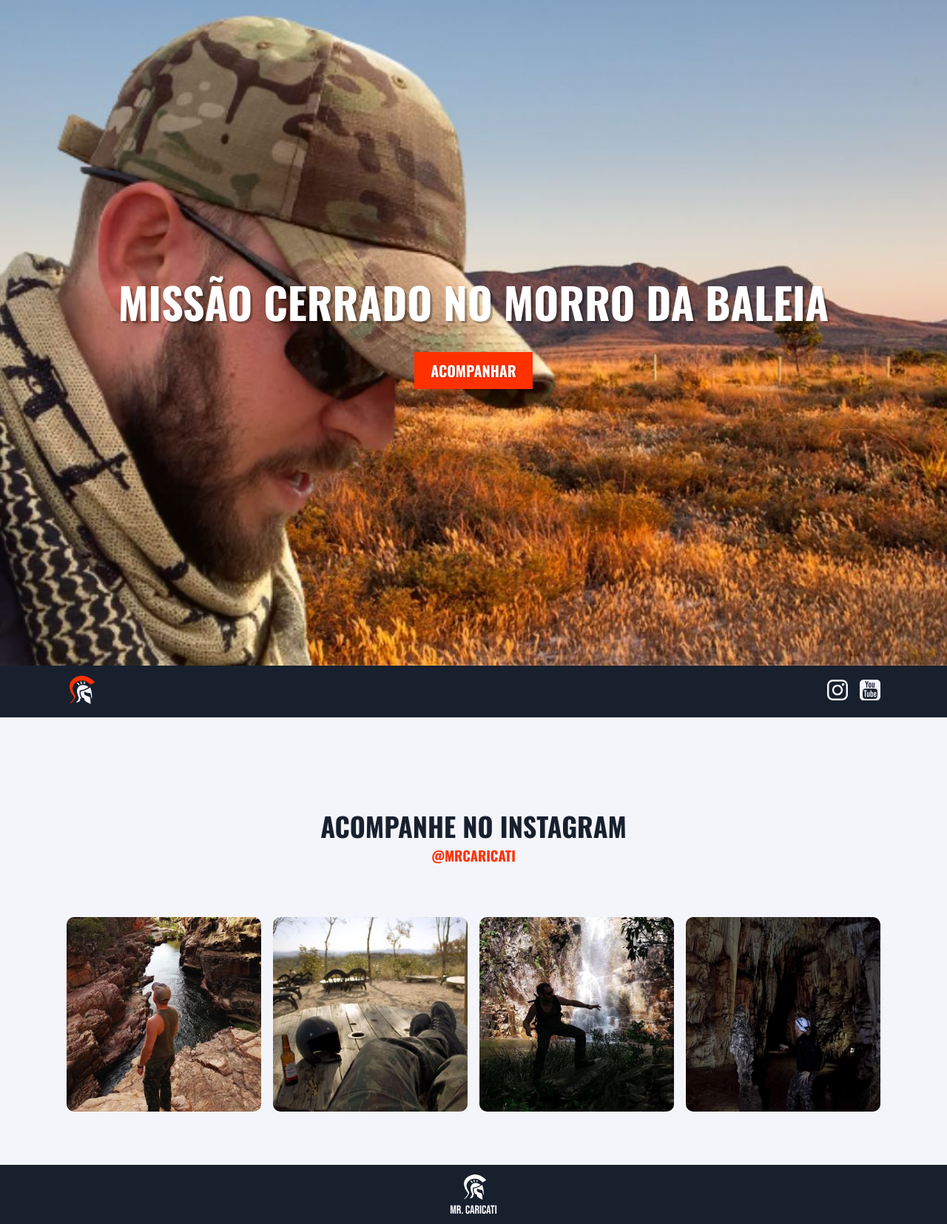
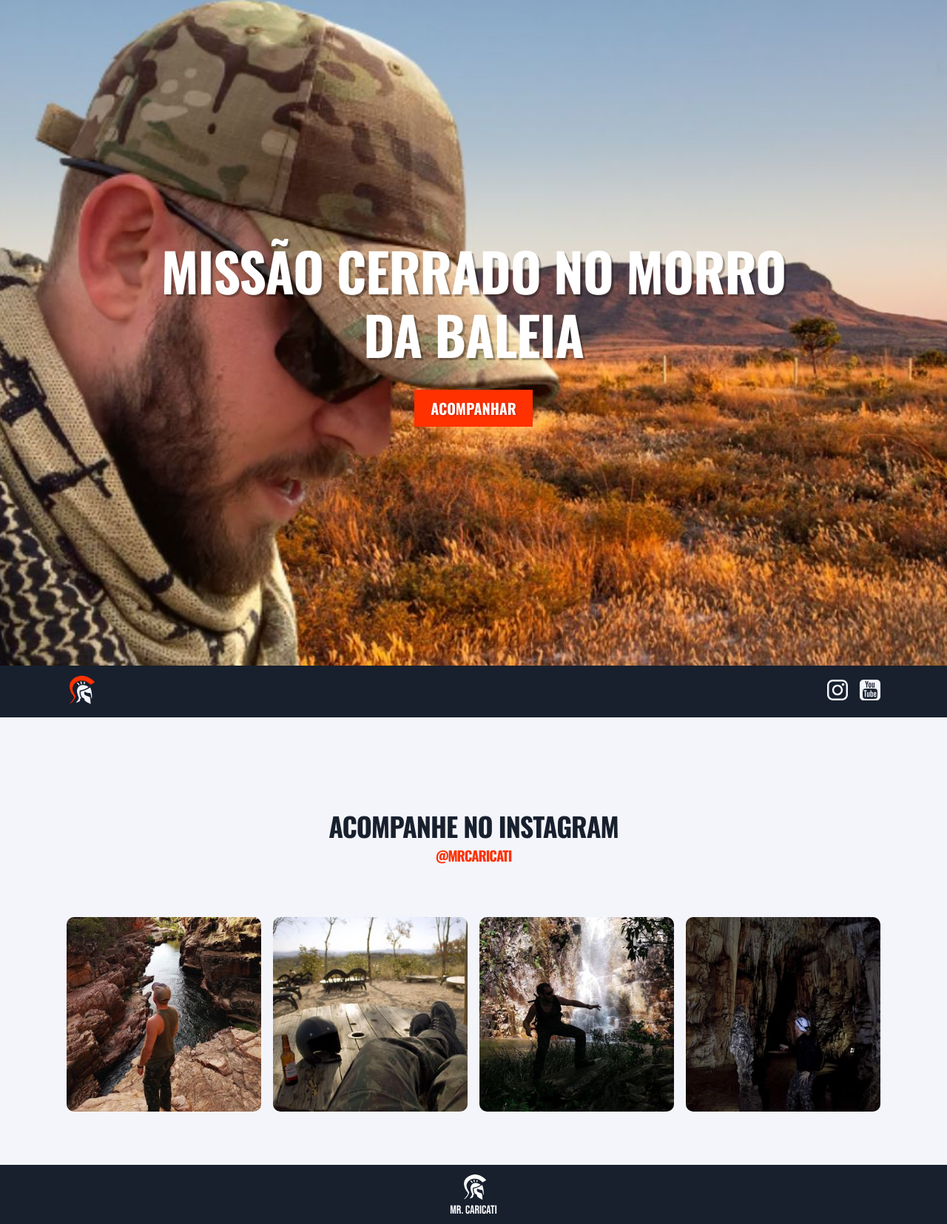
Before and after one commit to caricati/jekyll-life, a Jekyll site: the page built from index.md, in a window 1280 px wide. Shown: the whole page at 74% size. Built offline with Jekyll 4.4.1, drawn with Linux system fonts in a browser that asks for light colours.

Commit message:
use mrcaricati.com without subdomains and add animations to pitch cover

```diff
--- a/CNAME
+++ b/CNAME
@@ -1 +1 @@
-life.mrcaricati.com
+mrcaricati.com
--- a/_config.yml
+++ b/_config.yml
@@ -40,7 +40,7 @@
   - Pescaria
   - v2
   - Moto custom
-url: "https://life.mrcaricati.com/"
+url: "https://mrcaricati.com/"
 twitter_username: mrcaricati
 github_username:  caricati
 
--- a/_layouts/home.html
+++ b/_layouts/home.html
@@ -11,11 +11,11 @@
       {% for post in site.posts limit:1 %}
         <section
           id="pitch"
-          class="full-height flex-all-center relative box-shadow"
+          class="full-height flex-all-center relative box-shadow overflow-hidden"
         >
           <img
             src="{{ post.pitchUrl }}"
-            class="img-full-cover absolute"
+            class="img-full-cover absolute anim-pulse-smooth"
             alt=""
           />
           <div class="flex-x-center relative z-index-5">
--- a/assets/css/styles.scss
+++ b/assets/css/styles.scss
@@ -8,15 +8,15 @@
   margin: 0;
 }
 
-$body-color: #F4F5FB;
-$body-contrast-color: #E7E8EF;
+$body-color: #f4f5fb;
+$body-contrast-color: #e7e8ef;
 $white-color: #ffffff;
-$primary-color: #FF3100;
+$primary-color: #ff3100;
 $primary-color-hover: #f4461b;
-$text-color: #18202E;
-$dark-bg-color: #18202E;
-$text-light-color: #626E84;
-$dark-text-color: #0D0F13;
+$text-color: #18202e;
+$dark-bg-color: #18202e;
+$text-light-color: #626e84;
+$dark-text-color: #0d0f13;
 $gray-3-color: #c7c7c7;
 $gray-4-color: #eeeeee;
 $gray-5-color: #f9f9f9;
@@ -44,6 +44,7 @@
 h6 {
   color: $text-color;
   font-family: $heading-font-family;
+  letter-spacing: -1px;
   text-transform: uppercase;
   font-weight: bold;
 }
@@ -54,10 +55,15 @@
 }
 
 h1.pitch-heading {
-  font-size: 3.625rem;
+  font-size: 4.5rem;
   line-height: 1.2;
   text-shadow: 3px 3px 1px rgba(0, 0, 0, 0.3);
   font-weight: bold;
+  max-width: 900px;
+
+  @media screen and (max-width: 400px) {
+    font-size: 3rem;
+  }
 }
 
 .left {
@@ -97,6 +103,24 @@
   object-fit: cover;
 }
 
+.anim-pulse-smooth {
+  animation-name: stretch;
+  animation-duration: 15s;
+  animation-timing-function: ease;
+  animation-direction: alternate;
+  animation-iteration-count: infinite;
+  animation-play-state: running;
+
+  @keyframes stretch {
+    0% {
+      transform: scale(1);
+    }
+    100% {
+      transform: scale(1.1);
+    }
+  }
+}
+
 // positions
 .relative {
   position: relative;
@@ -104,6 +128,10 @@
 
 .absolute {
   position: absolute;
+}
+
+.overflow-hidden {
+  overflow: hidden;
 }
 
 // Colors
@@ -256,7 +284,7 @@
       }
 
       &:not(.count)::after {
-        content: '';
+        content: "";
         position: absolute;
         top: 2px;
         left: 2px;
```
